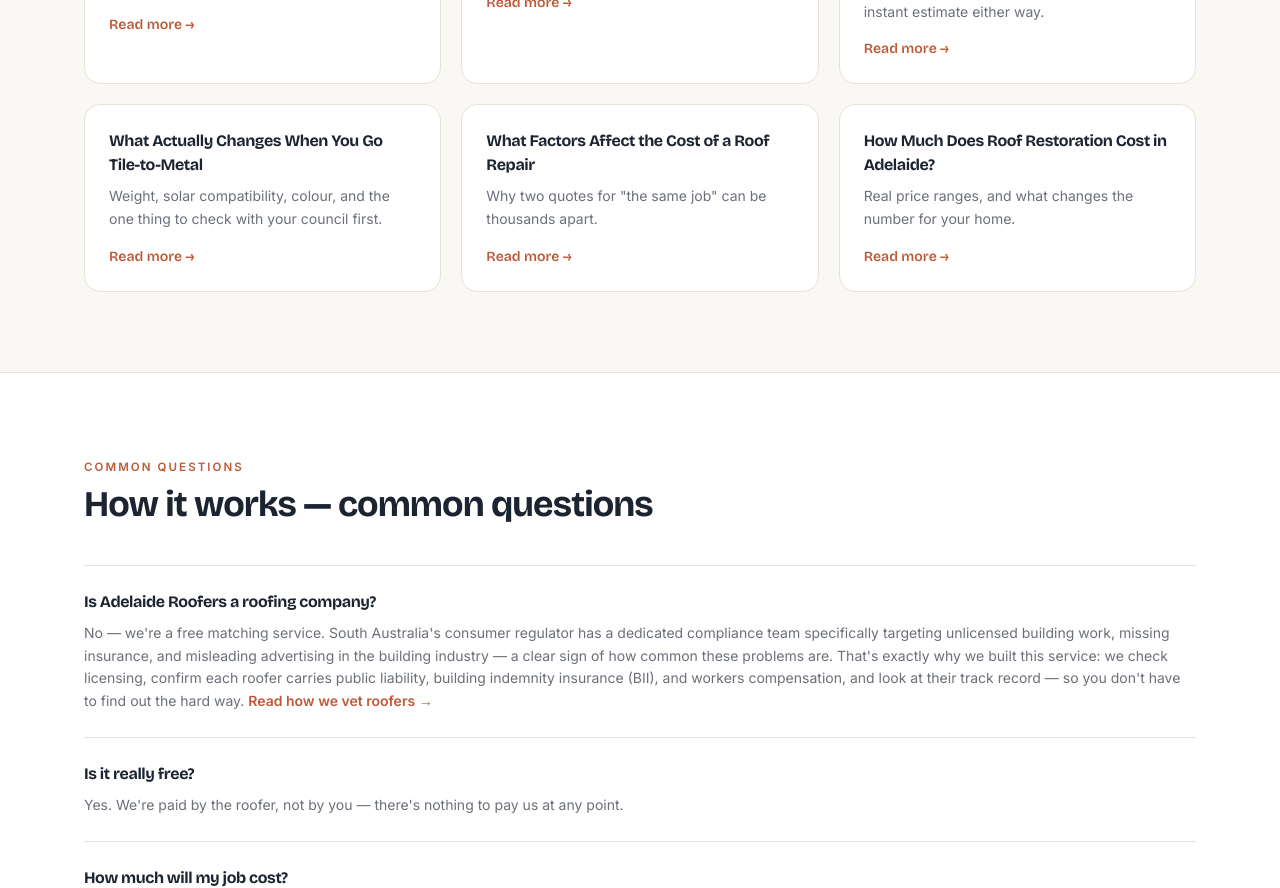
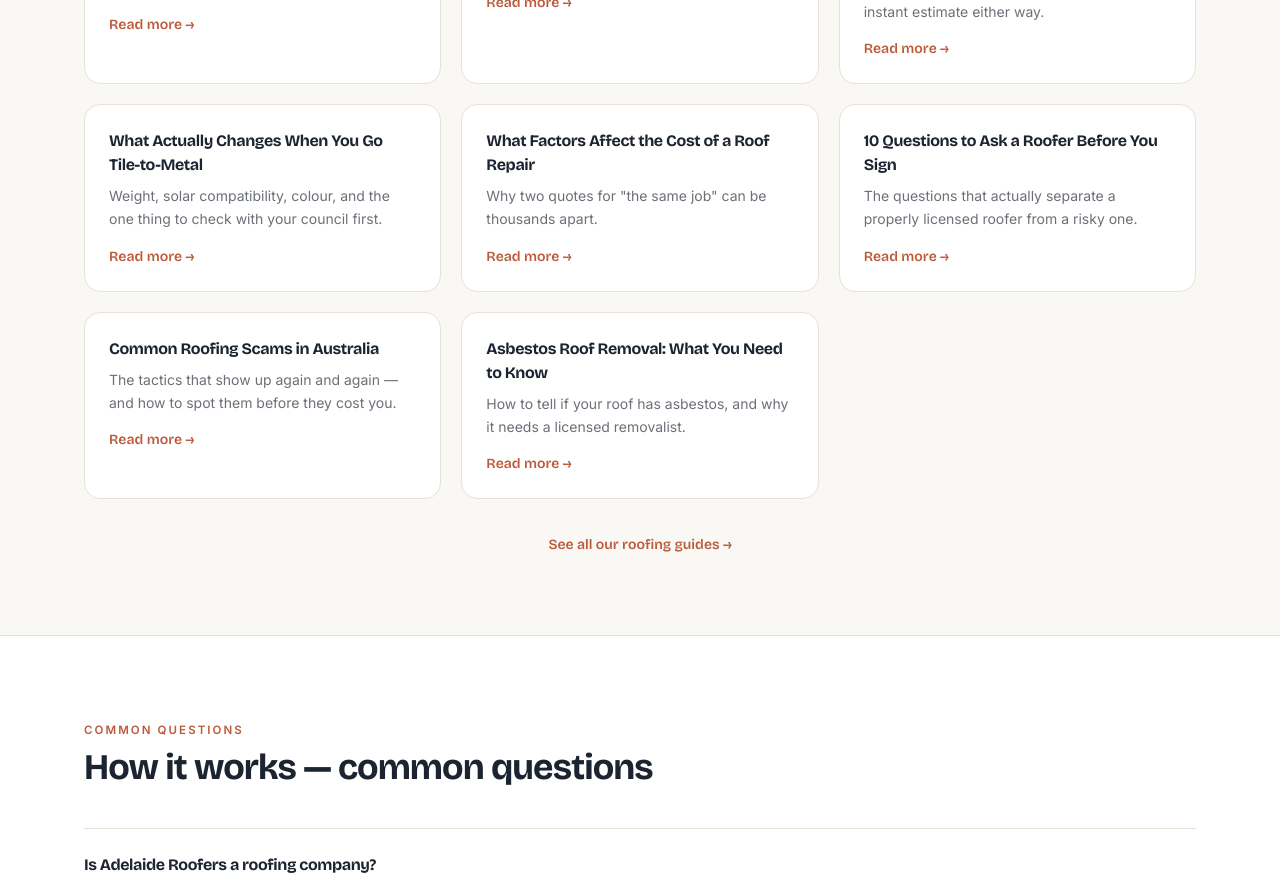
Before and after one commit to denislobo23/adelaide-roofers, a Next.js app: page / in a window 1280 px wide. Shown: the part 6940-7828 px from the top of the page. Built offline with nearby package versions, Linux system fonts and the light colour scheme; no server answers.

Commit message:
Expand homepage resources grid, link to full guides library, remove stale comments

```diff
--- a/app/page.js
+++ b/app/page.js
@@ -1,17 +1,4 @@
 // app/page.js
-//
-// ⚠️ HOMEPAGE REBUILD PER adelaide-roofers-site-build-brief.md — DO NOT
-// DEPLOY until the following pages exist, or these links 404:
-//   /how-we-vet-our-roofers
-//   /verify-a-roofer
-//   /why-use-a-roofer-matching-service
-//   /free-guide (gated ebook landing page)
-//   /blog/tile-to-metal-roofing
-//   /blog/roof-repair-cost-factors
-//   /blog/roof-restoration-cost-adelaide
-// See the resources grid + FAQ + ebook sections below — all live URLs are
-// already pointed at their final intended paths so nothing needs revisiting
-// once those pages are built.
 //
 // The FAQ section is self-contained (real <Link>s + its own JSON-LD schema)
 // rather than routed through data/faqs.js + FaqList/FaqSchema, since those
@@ -168,6 +155,9 @@
   "A 60-second pre-signing checklist to review before accepting any roofing quote",
 ];
 
+// Curated selection for the homepage teaser grid — not the full library.
+// See app/blog/page.js ("Roofing Guides") for the complete, always-current
+// list of all articles, pulled from data/articles-data.js.
 const resourceCards = [
   {
     title: "How We Vet a Roofer",
@@ -195,9 +185,19 @@
     href: "/blog/roof-repair-cost-factors",
   },
   {
-    title: "How Much Does Roof Restoration Cost in Adelaide?",
-    body: "Real price ranges, and what changes the number for your home.",
-    href: "/blog/roof-restoration-cost-adelaide",
+    title: "10 Questions to Ask a Roofer Before You Sign",
+    body: "The questions that actually separate a properly licensed roofer from a risky one.",
+    href: "/blog/questions-to-ask-a-roofer",
+  },
+  {
+    title: "Common Roofing Scams in Australia",
+    body: "The tactics that show up again and again — and how to spot them before they cost you.",
+    href: "/blog/roofing-scams-adelaide",
+  },
+  {
+    title: "Asbestos Roof Removal: What You Need to Know",
+    body: "How to tell if your roof has asbestos, and why it needs a licensed removalist.",
+    href: "/blog/asbestos-roof-removal-guide",
   },
 ];
 
@@ -549,9 +549,7 @@
         </div>
       </section>
 
-      {/* ── RESOURCES GRID — "Learn Before You Call" (7th, new) ──
-          ⚠️ 5 of 6 cards link to pages that don't exist yet. See
-          the file header comment for the full list. */}
+      {/* ── RESOURCES GRID — "Learn Before You Call" ────────── */}
       <section className="mx-auto max-w-wrap px-5 py-20">
         <span className="eyebrow text-clay">Learn before you call</span>
         <h2 className="mt-2 max-w-2xl font-display text-3xl font-bold tracking-tight text-ink md:text-4xl">
@@ -573,6 +571,14 @@
               </span>
             </Link>
           ))}
+        </div>
+        <div className="mt-8 text-center">
+          <Link
+            href="/blog"
+            className="inline-flex items-center gap-1.5 font-display text-sm font-semibold text-clay hover:text-clay-deep"
+          >
+            See all our roofing guides →
+          </Link>
         </div>
       </section>
 
```
